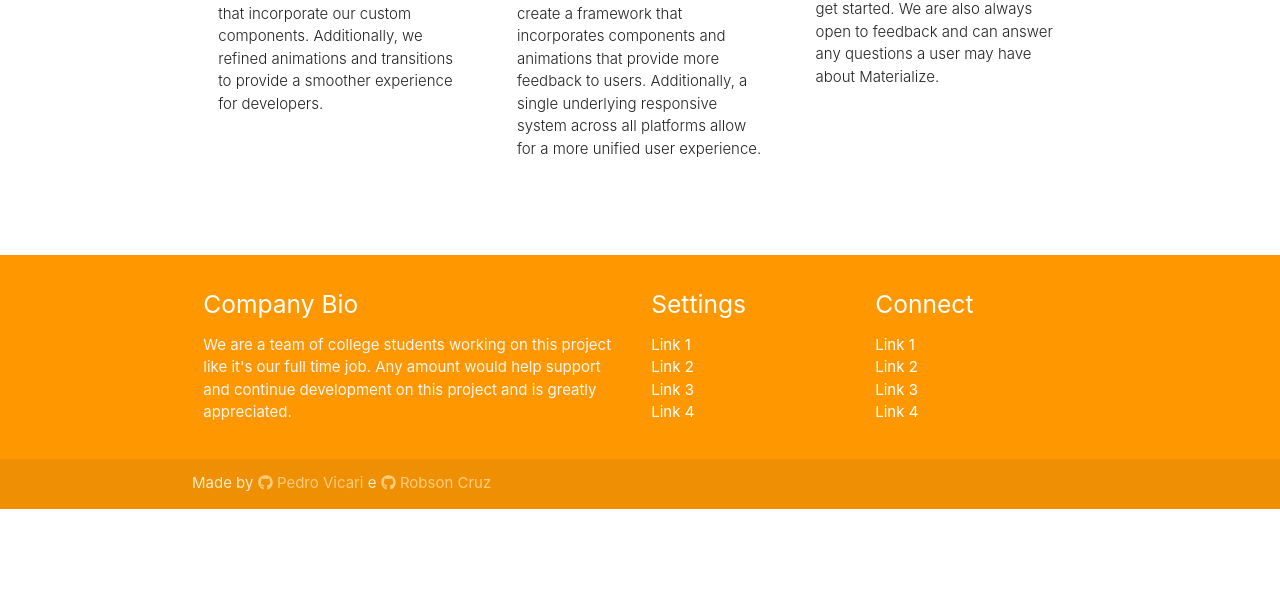
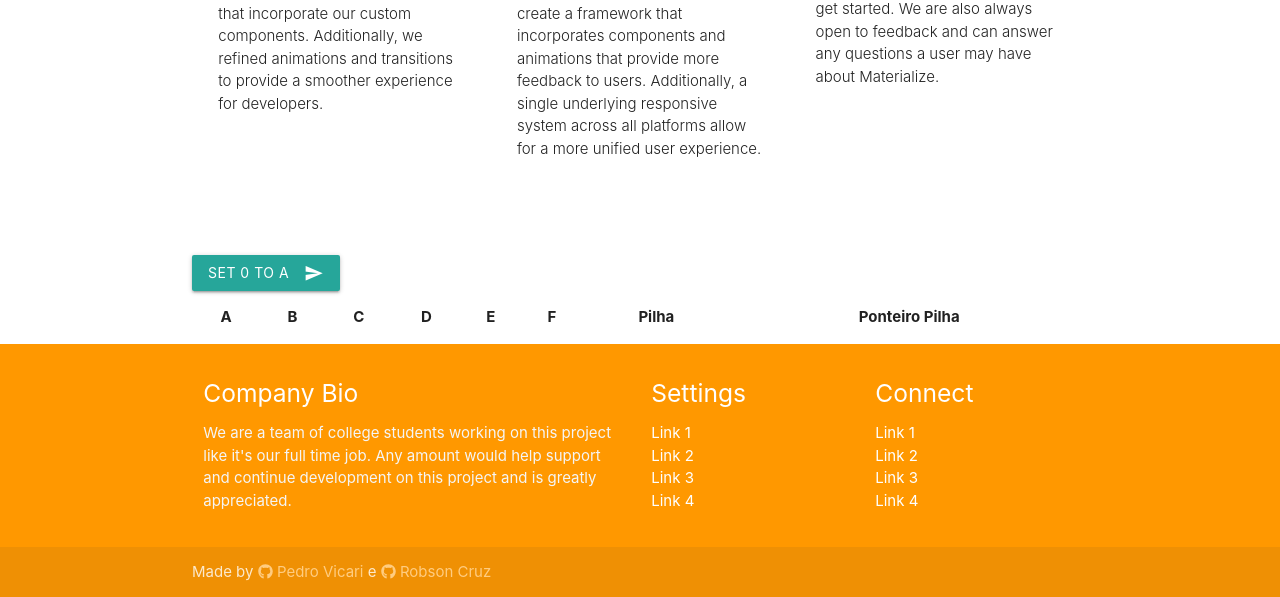
Before and after one commit to pvicari/norma-machine, a Flask app: page / in a window 1280 px wide. Shown: the part 700-1297 px from the top of the page. Before the commit the page ends 1209 px from the top, so only its background shows below. Run offline with Flask 2, Linux system fonts and the light colour scheme; lists and menus that the app fills with data are empty; some libraries are stand-ins or nearby versions.

Commit message:
First test with url requesting worked.

```diff
--- a/src/app/__init__.py
+++ b/src/app/__init__.py
@@ -1,5 +1,5 @@
 from flask import Flask
 
-app = Flask(__name__)
+app = Flask(__name__.split()[0])
 
 from app import routes
--- a/src/app/routes.py
+++ b/src/app/routes.py
@@ -1,9 +1,31 @@
-from flask import render_template
+from flask import render_template, request, jsonify
+from .norma_machine import NormaMachine
 
 from app import app
 
+nm = NormaMachine()
 
-@app.route('/')
-@app.route('/index')
+
+@app.route('/', methods=['GET'])
+@app.route('/index', methods=['GET'])
 def index():
     return render_template('index.html')
+
+
+@app.route('/set-0-to-reg', methods=['POST'])
+def set_0_to_reg():
+    assert request.path == '/set-0-to-reg'
+    assert request.method == 'POST'
+
+    nm.set_0_to_reg(request.form['reg'])
+
+    return jsonify({'val': nm.get_reg_magnitude("A")})
+
+
+@app.route('/set-n-to-reg', methods=['POST'])
+@app.route('/set-n-to-reg', methods=['POST'])
+@app.route('/set-n-to-reg', methods=['POST'])
+@app.route('/set-n-to-reg', methods=['POST'])
+@app.route('/set-n-to-reg', methods=['POST'])
+def set_n_to_reg():
+    pass
--- a/src/app/templates/index.html
+++ b/src/app/templates/index.html
@@ -87,6 +87,28 @@
 
     </div>
     <br><br>
+    <div>
+        <button class="btn waves-effect waves-light" name="action" id="btn-set0">Set 0 to A
+            <i class="material-icons right">send</i>
+        </button>
+        <table class="striped centered responsive-table">
+            <thead>
+            <tr>
+                <th>A</th>
+                <th>B</th>
+                <th>C</th>
+                <th>D</th>
+                <th>E</th>
+                <th>F</th>
+                <th>Pilha</th>
+                <th>Ponteiro Pilha</th>
+            </tr>
+            </thead>
+
+            <tbody id="result">
+            </tbody>
+        </table>
+    </div>
 </div>
 
 <footer class="page-footer orange">
@@ -138,6 +160,22 @@
 <script src="https://code.jquery.com/jquery-2.1.1.min.js"></script>
 <script type="text/javascript" src="{{ url_for('static', filename='js/materialize.js') }}"></script>
 <script type="text/javascript" src="{{ url_for('static', filename='js/init.js') }}"></script>
+<script type="text/javascript">
+  $('#btn-set0').click(function(){
+    $.post( "/set-0-to-reg", { reg: 'A' }, function(data){
+      /**
+      *** Test
+      **/
+      $('#result').html('');
+      var html = data.val;
+      $('#result').html(html);
+    });
+  });
+
+
+
+
+</script>
 
 </body>
 </html>
```
